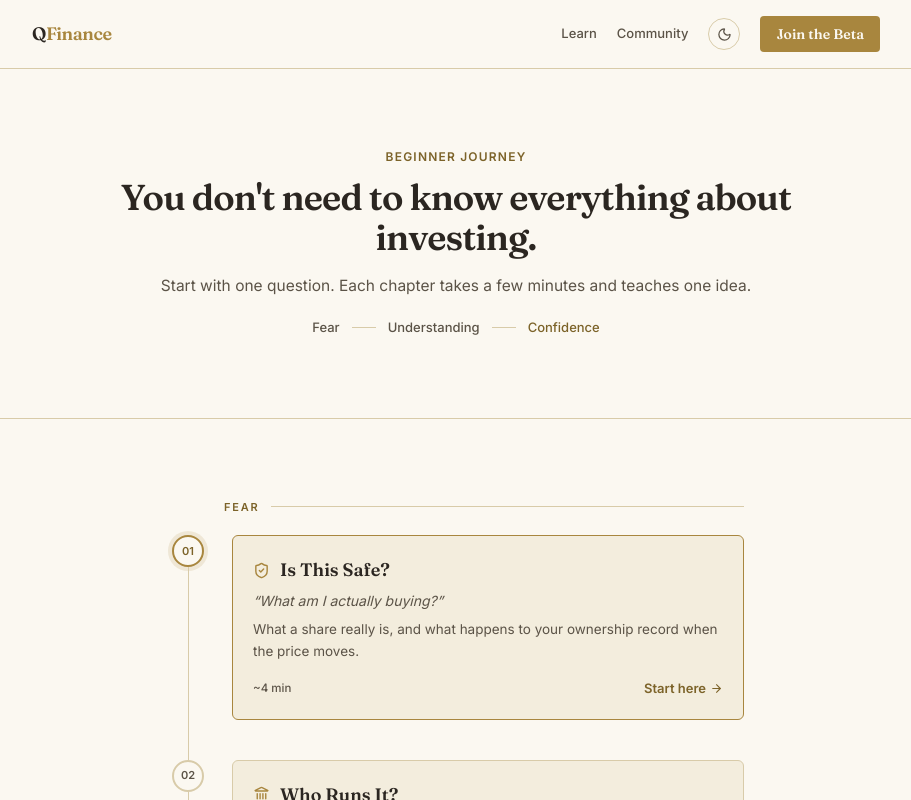
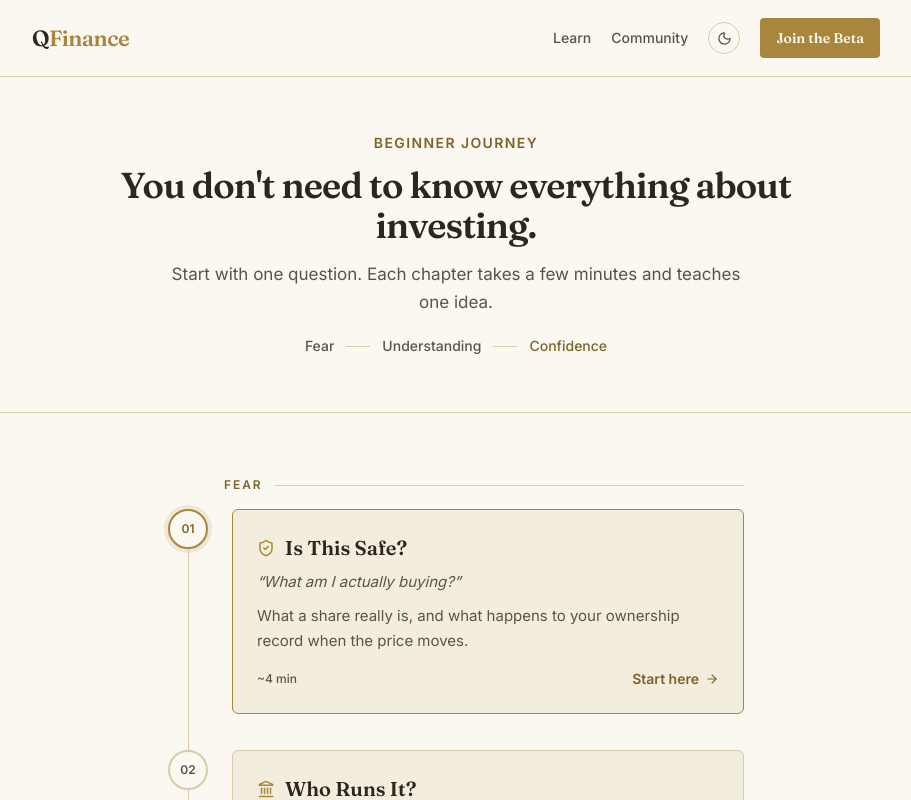
Before and after one commit to qcyberindia/qcyberindia, a Next.js app: page /qfinance/learn/beginner in a window 1280 px wide. Shown: the top 800 px of the page, without its empty margins (184-1095 px from the left). Built offline with nearby package versions, Linux system fonts and the light colour scheme; no server answers; a web font is replaced by a local one.

Commit message:
Refine QFinance V1 experience

```diff
--- a/app/qfinance/layout.tsx
+++ b/app/qfinance/layout.tsx
@@ -2,14 +2,10 @@ import type { Metadata } from "next";
 import { Fraunces, Inter } from "next/font/google";
 import { qfinanceConfig } from "@/lib/qfinance-config";
 
-// Independent type system from the rest of QCyberIndia (Red Hat family) —
-// QFinance's editorial aesthetic calls for a serif display face.
-// Scoped entirely to this route segment; nothing here touches app/globals.css.
-//
-// Typography roles (locked design decision): Fraunces for headings and
-// editorial statements, Inter for everything else — body, UI, numbers,
-// metadata, labels. QFinance uses no monospace font anywhere, in any
-// context, including chapter numbers and technical-looking labels.
+// Independent QFinance typography system.
+// Fraunces is used for editorial headings and statements.
+// Inter is used for body text, UI, numbers, metadata, and labels.
+// No monospace typography is used anywhere in QFinance.
 const fraunces = Fraunces({
   subsets: ["latin"],
   weight: ["300", "500", "600", "700"],
@@ -47,72 +43,113 @@ export const metadata: Metadata = {
   },
 };
 
-// Theme init: reads the saved preference (or system default) and applies it
-// to #qf-root's data-qf-theme attribute before the rest of the tree paints,
-// avoiding a flash of the wrong theme. Plain inline <script> (not next/script)
-// so it runs synchronously, in-order, as the parser reaches it — it's the
-// very first child of #qf-root, right after that element's open tag exists
-// in the DOM, so getElementById resolves immediately.
+// Apply the saved theme before the page paints to avoid a flash
+// of the wrong light/dark theme.
 const themeInitScript = `
 (function () {
   try {
     var root = document.getElementById('qf-root');
     if (!root) return;
+
     var saved = localStorage.getItem('qf-theme');
-    var theme = saved === 'light' || saved === 'dark'
-      ? saved
-      : (window.matchMedia('(prefers-color-scheme: dark)').matches ? 'dark' : 'light');
+
+    var theme =
+      saved === 'light' || saved === 'dark'
+        ? saved
+        : (
+            window.matchMedia('(prefers-color-scheme: dark)').matches
+              ? 'dark'
+              : 'light'
+          );
+
     root.setAttribute('data-qf-theme', theme);
   } catch (e) {}
 })();
 `;
 
-export default function QFinanceLayout({ children }: { children: React.ReactNode }) {
+export default function QFinanceLayout({
+  children,
+}: {
+  children: React.ReactNode;
+}) {
   return (
     <div
       id="qf-root"
       suppressHydrationWarning
-      className={`${fraunces.variable} ${inter.variable} qf-root min-h-screen bg-[var(--qf-cream-0)] font-body text-[var(--qf-ink)] antialiased transition-colors duration-300`}
+      className={`${fraunces.variable} ${inter.variable} qf-root min-h-screen bg-[var(--qf-cream-0)] font-body text-[var(--qf-ink)] text-[15px] leading-relaxed antialiased transition-colors duration-300`}
     >
-      <script suppressHydrationWarning dangerouslySetInnerHTML={{ __html: themeInitScript }} />
+      <script
+        suppressHydrationWarning
+        dangerouslySetInnerHTML={{ __html: themeInitScript }}
+      />
+
       <style>{`
-        .qf-font-display, .font-display { font-family: var(--qf-font-display), 'Fraunces', Georgia, serif; }
-        .qf-font-body, .font-body { font-family: var(--qf-font-body), 'Inter', sans-serif; }
+        .qf-font-display,
+        .font-display {
+          font-family:
+            var(--qf-font-display),
+            'Fraunces',
+            Georgia,
+            serif;
+        }
 
-        /* Light theme (default) — Section 34 reference values */
+        .qf-font-body,
+        .font-body {
+          font-family:
+            var(--qf-font-body),
+            'Inter',
+            sans-serif;
+        }
+
+        /* -------------------------------------------------------------
+           Light theme
+           ------------------------------------------------------------- */
         .qf-root {
           --qf-cream-0: #FBF8F1;
           --qf-cream-1: #F3EDDD;
           --qf-cream-2: #E9DFC6;
+
           --qf-brass: #A8863E;
           --qf-brass-dark: #7C6329;
+
           --qf-ink: #2B2621;
           --qf-ink-soft: #5B5347;
+
           --qf-line: #D8CBA9;
+
           --qf-up: #4B6C4A;
           --qf-down: #9C4B3F;
+
           --qf-fix: #3E6B52;
           --qf-fix-bg: #E7F0EA;
         }
 
-        /* Dark theme — warm editorial dark mode, not a trading-terminal
-           inversion (Section 35). Brass becomes a warmer, higher-contrast
-           accent; cream surfaces become layered warm-charcoal surfaces. */
+        /* -------------------------------------------------------------
+           Dark theme
+           Warm editorial dark mode rather than a trading-terminal
+           inversion.
+           ------------------------------------------------------------- */
         .qf-root[data-qf-theme="dark"] {
           --qf-cream-0: #171512;
           --qf-cream-1: #211E19;
           --qf-cream-2: #2A261F;
+
           --qf-brass: #C19A4B;
           --qf-brass-dark: #DDB86B;
+
           --qf-ink: #F3EDDD;
           --qf-ink-soft: #B9AF9D;
+
           --qf-line: #494237;
+
           --qf-up: #7FAE7C;
           --qf-down: #C97A6B;
+
           --qf-fix: #6FA98B;
           --qf-fix-bg: #23302A;
         }
       `}</style>
+
       {children}
     </div>
   );
--- a/app/qfinance/learn/beginner/page.tsx
+++ b/app/qfinance/learn/beginner/page.tsx
@@ -7,7 +7,8 @@ import { chapters } from "@/lib/qfinance-chapters";
 
 export const metadata: Metadata = {
   title: "Beginner Journey",
-  description: "You Don&apos;t need to know everything about investing. Start with one question.",
+  description:
+    "You don't need to know everything about investing. Start with one question.",
   alternates: { canonical: "/qfinance/learn/beginner" },
 };
 
@@ -16,30 +17,39 @@ export default function BeginnerJourneyMapPage() {
     <div>
       <QFinanceHeader />
 
-      <section className="border-b border-[var(--qf-line)] px-6 py-16 sm:py-20">
+      {/* Beginner Journey introduction */}
+      <section className="border-b border-[var(--qf-line)] px-6 py-12 sm:py-14">
         <div className="mx-auto max-w-2xl text-center">
           <Reveal>
-            <p className="text-xs font-semibold uppercase tracking-[0.1em] text-[var(--qf-brass-dark)]">
+            <p className="text-sm font-semibold uppercase tracking-[0.1em] text-[var(--qf-brass-dark)]">
               Beginner Journey
             </p>
+
             <h1 className="mt-3 font-display text-3xl font-semibold tracking-tight text-[var(--qf-ink)] sm:text-4xl">
               You don&apos;t need to know everything about investing.
             </h1>
-            <p className="mt-4 text-[15.5px] leading-relaxed text-[var(--qf-ink-soft)]">
-              Start with one question. Each chapter takes a few minutes and teaches one idea.
+
+            <p className="mx-auto mt-4 max-w-xl text-base leading-relaxed text-[var(--qf-ink-soft)] sm:text-[17px]">
+              Start with one question. Each chapter takes a few minutes and
+              teaches one idea.
             </p>
-            <p className="mt-5 flex items-center justify-center gap-3 text-[13px] font-medium text-[var(--qf-ink-soft)]">
+
+            <div
+              className="mt-5 flex items-center justify-center gap-3 text-sm font-medium text-[var(--qf-ink-soft)]"
+              aria-label="Journey from fear to understanding to confidence"
+            >
               <span>Fear</span>
               <ArrowLine />
               <span>Understanding</span>
               <ArrowLine />
               <span className="text-[var(--qf-brass-dark)]">Confidence</span>
-            </p>
+            </div>
           </Reveal>
         </div>
       </section>
 
-      <section className="px-6 py-14 sm:py-20">
+      {/* Journey timeline */}
+      <section className="px-6 py-12 sm:py-16">
         <div className="mx-auto max-w-xl">
           <Reveal>
             <JourneyTimeline chapters={chapters} />
@@ -53,5 +63,10 @@ export default function BeginnerJourneyMapPage() {
 }
 
 function ArrowLine() {
-  return <span aria-hidden className="h-px w-6 bg-[var(--qf-line)]" />;
+  return (
+    <span
+      aria-hidden="true"
+      className="h-px w-6 bg-[var(--qf-line)]"
+    />
+  );
 }
--- a/components/qfinance/QFinanceHeader.tsx
+++ b/components/qfinance/QFinanceHeader.tsx
@@ -4,27 +4,35 @@ import ThemeToggle from "./ThemeToggle";
 export default function QFinanceHeader() {
   return (
     <header className="sticky top-0 z-20 border-b border-[var(--qf-line)] bg-[var(--qf-cream-0)]/95 backdrop-blur">
-      <nav className="mx-auto flex max-w-4xl items-center justify-between px-6 py-4">
-        <Link href="/qfinance" className="font-display text-lg font-semibold tracking-tight text-[var(--qf-ink)]">
+      <nav className="mx-auto flex max-w-4xl items-center justify-between px-6 py-4 sm:py-[18px]">
+        <Link
+          href="/qfinance"
+          className="font-display text-xl font-semibold tracking-tight text-[var(--qf-ink)] sm:text-[22px]"
+          aria-label="QFinance home"
+        >
           Q<em className="not-italic text-[var(--qf-brass)]">Finance</em>
         </Link>
-        <div className="flex items-center gap-5">
+
+        <div className="flex items-center gap-4 sm:gap-5">
           <Link
             href="/qfinance/learn/beginner"
-            className="hidden text-[13px] font-medium text-[var(--qf-ink-soft)] transition-colors hover:text-[var(--qf-brass-dark)] sm:inline"
+            className="hidden text-sm font-medium text-[var(--qf-ink-soft)] transition-colors hover:text-[var(--qf-brass-dark)] sm:inline"
           >
             Learn
           </Link>
+
           <Link
             href="/qfinance/community"
-            className="hidden text-[13px] font-medium text-[var(--qf-ink-soft)] transition-colors hover:text-[var(--qf-brass-dark)] sm:inline"
+            className="hidden text-sm font-medium text-[var(--qf-ink-soft)] transition-colors hover:text-[var(--qf-brass-dark)] sm:inline"
           >
             Community
           </Link>
+
           <ThemeToggle />
+
           <Link
             href="/qfinance/beta"
-            className="rounded-sm bg-[var(--qf-brass)] px-4 py-2 font-display text-sm font-semibold text-[var(--qf-cream-0)] transition-opacity hover:opacity-90"
+            className="rounded-sm bg-[var(--qf-brass)] px-4 py-2.5 font-display text-sm font-semibold text-[var(--qf-cream-0)] transition-opacity hover:opacity-90"
           >
             Join the Beta
           </Link>
--- a/components/qfinance/learning/JourneyTimeline.tsx
+++ b/components/qfinance/learning/JourneyTimeline.tsx
@@ -2,9 +2,24 @@
 
 import { useSyncExternalStore } from "react";
 import Link from "next/link";
-import { ArrowRight, Check, ShieldCheck, Landmark, Wallet, Receipt, Lock, PieChart, FlaskConical, Compass } from "lucide-react";
+import {
+  ArrowRight,
+  Check,
+  ShieldCheck,
+  Landmark,
+  Wallet,
+  Receipt,
+  Lock,
+  PieChart,
+  FlaskConical,
+  Compass,
+} from "lucide-react";
 import type { Chapter } from "@/lib/qfinance-chapters";
-import { getVisitedSlugs, getServerVisitedSlugs, subscribeToProgress } from "@/lib/qfinance-progress";
+import {
+  getVisitedSlugs,
+  getServerVisitedSlugs,
+  subscribeToProgress,
+} from "@/lib/qfinance-progress";
 
 const ICONS: Record<string, typeof ShieldCheck> = {
   safety: ShieldCheck,
@@ -17,13 +32,8 @@ const ICONS: Record<string, typeof ShieldCheck> = {
   "next-step": Compass,
 };
 
-// Phase grouping for the Fear → Understanding → Confidence arc (Section 10).
-// Keyed by chapter array index (0-based) — the label renders as a divider
-// immediately above that chapter. Note: the source brief's Section 6
-// diagram implied a 1–4 / 5–8 split, while its own Section 10 explicitly
-// specified 1–2 / 3–6 / 7–8. Those two groupings conflict; this uses the
-// more specific Section 10 mapping rather than silently picking one without
-// flagging the discrepancy (recorded in qfinance.md).
+// Phase grouping for the Fear → Understanding → Confidence arc.
+// Keyed by chapter array index (0-based).
 const PHASE_LABELS: Record<number, string> = {
   0: "Fear",
   2: "Understanding",
@@ -31,94 +41,157 @@ const PHASE_LABELS: Record<number, string> = {
 };
 
 /**
- * Vertical timeline presentation of the Beginner Journey (Phase 3 redesign —
- * replaces the chapter-card grid). Plain CSS connector (a thin line between
- * dots), no SVG path animation, no scroll-triggered motion beyond the
- * existing Reveal fade already used across QFinance.
+ * Vertical timeline presentation of the Beginner Journey.
+ *
+ * The timeline intentionally remains a simple connected journey rather
+ * than a conventional card grid. Progress is local-only and never gates
+ * access to any chapter.
  */
-export default function JourneyTimeline({ chapters }: { chapters: Chapter[] }) {
-  // useSyncExternalStore, not useState+useEffect: localStorage-derived
-  // progress is externally-owned state, and this is React's sanctioned way
-  // to read it — correctly reconciles the SSR snapshot (always empty, since
-  // the server can't see localStorage) against the real client value right
-  // after hydration, without a set-state-in-effect and without a hydration
-  // mismatch warning.
-  const visited = useSyncExternalStore(subscribeToProgress, getVisitedSlugs, getServerVisitedSlugs);
+export default function JourneyTimeline({
+  chapters,
+}: {
+  chapters: Chapter[];
+}) {
+  const visited = useSyncExternalStore(
+    subscribeToProgress,
+    getVisitedSlugs,
+    getServerVisitedSlugs,
+  );
 
-  // "Current" = first not-yet-visited chapter, so the journey has a single
-  // clear next step. Falls back to the first chapter if none visited yet.
-  const currentSlug = chapters.find((c) => !visited.includes(c.slug))?.slug ?? chapters[0].slug;
+  // Current = first chapter the learner has not yet visited.
+  // If everything has been visited, return to the first chapter.
+  const currentSlug =
+    chapters.find((chapter) => !visited.includes(chapter.slug))?.slug ??
+    chapters[0]?.slug;
 
   return (
     <div>
       {chapters.map((chapter, i) => {
         const isLast = i === chapters.length - 1;
         const isVisited = visited.includes(chapter.slug);
-        const isCurrent = !isVisited && chapter.slug === currentSlug;
+        const isCurrent =
+          !isVisited && chapter.slug === currentSlug;
         const Icon = ICONS[chapter.slug] ?? ShieldCheck;
 
         return (
           <div key={chapter.id}>
+            {/* Phase divider */}
             {PHASE_LABELS[i] && (
-              <div className={`flex items-center gap-3 pl-12 sm:pl-14 ${i === 0 ? "pb-5" : "pb-5 pt-1"}`}>
-                <span className="text-[11px] font-semibold uppercase tracking-[0.16em] text-[var(--qf-brass-dark)]">
+              <div
+                className={`flex items-center gap-3 pl-12 sm:pl-14 ${
+                  i === 0 ? "pb-4" : "pb-4 pt-1"
+                }`}
+              >
+                <span className="text-xs font-semibold uppercase tracking-[0.16em] text-[var(--qf-brass-dark)]">
                   {PHASE_LABELS[i]}
                 </span>
-                <span className="h-px flex-1 bg-[var(--qf-line)]" aria-hidden />
+
+                <span
+                  className="h-px flex-1 bg-[var(--qf-line)]"
+                  aria-hidden="true"
+                />
               </div>
             )}
+
             <div className="flex gap-4 sm:gap-6">
               {/* Connector column */}
               <div className="flex w-8 shrink-0 flex-col items-center sm:w-10">
                 <div
-                className={`flex h-8 w-8 shrink-0 items-center justify-center rounded-full border-2 text-[11px] font-semibold ${
+                  className={`flex h-9 w-9 shrink-0 items-center justify-center rounded-full border-2 text-xs font-semibold sm:h-10 sm:w-10 ${
                     isVisited
                       ? "border-[var(--qf-brass)] bg-[var(--qf-brass)] text-[var(--qf-cream-0)]"
                       : isCurrent
                         ? "border-[var(--qf-brass)] bg-[var(--qf-cream-0)] text-[var(--qf-brass-dark)] ring-4 ring-[var(--qf-brass)]/15"
                         : "border-[var(--qf-line)] bg-[var(--qf-cream-0)] text-[var(--qf-ink-soft)]"
                   }`}
+                  aria-label={
+                    isVisited
+                      ? `Chapter ${chapter.number} completed`
+                      : `Chapter ${chapter.number}`
+                  }
                 >
-                {isVisited ? <Check size={14} /> : chapter.number}
+                  {isVisited ? (
+                    <Check size={15} strokeWidth={2.5} />
+                  ) : (
+                    chapter.number
+                  )}
                 </div>
+
                 {!isLast && (
                   <div
-                  className={`w-px flex-1 ${isVisited ? "bg-[var(--qf-brass)]" : "bg-[var(--qf-line)]"}`}
-                  aria-hidden
+                    className={`w-px flex-1 ${
+                      isVisited
+                        ? "bg-[var(--qf-brass)]"
+                        : "bg-[var(--qf-line)]"
+                    }`}
+                    aria-hidden="true"
                   />
                 )}
               </div>
 
-            {/* Content */}
-            <div className={`flex-1 ${isLast ? "pb-0" : "pb-10"}`}>
+              {/* Chapter content */}
+              <div
+                className={`flex-1 ${
+                  isLast ? "pb-0" : "pb-8 sm:pb-9"
+                }`}
+              >
                 <Link
                   href={`/qfinance/learn/beginner/${chapter.slug}`}
-                className={`group block rounded-md border p-5 transition-colors ${
+                  className={`group block rounded-md border p-5 sm:p-6 transition-colors ${
                     isCurrent
                       ? "border-[var(--qf-brass)] bg-[var(--qf-cream-1)]"
                       : "border-[var(--qf-line)] bg-[var(--qf-cream-1)] hover:border-[var(--qf-brass)]"
                   }`}
                 >
+                  {/* Chapter heading */}
                   <div className="flex items-start justify-between gap-3">
-                  <div className="flex items-center gap-2.5">
-                    <Icon size={17} className="text-[var(--qf-brass)]" />
-                    <h3 className="font-display text-lg font-semibold text-[var(--qf-ink)]">{chapter.title}</h3>
+                    <div className="flex min-w-0 items-center gap-2.5">
+                      <Icon
+                        size={18}
+                        className="shrink-0 text-[var(--qf-brass)]"
+                        aria-hidden="true"
+                      />
+
+                      <h3 className="font-display text-lg font-semibold leading-snug text-[var(--qf-ink)] sm:text-xl">
+                        {chapter.title}
+                      </h3>
                     </div>
+
                     {!chapter.ready && (
-                    <span className="shrink-0 rounded-full border border-[var(--qf-line)] px-2 py-0.5 text-[10px] font-semibold uppercase tracking-[0.06em] text-[var(--qf-ink-soft)]">
+                      <span className="shrink-0 rounded-full border border-[var(--qf-line)] px-2.5 py-1 text-[11px] font-semibold uppercase tracking-[0.06em] text-[var(--qf-ink-soft)]">
                         Soon
                       </span>
                     )}
                   </div>
-                <p className="mt-1.5 text-[14px] italic text-[var(--qf-ink-soft)]">&ldquo;{chapter.question}&rdquo;</p>
-                <p className="mt-2 text-[13.5px] leading-relaxed text-[var(--qf-ink-soft)]">{chapter.description}</p>
-                <div className="mt-4 flex items-center justify-between">
-                  <span className="text-[11.5px] font-medium text-[var(--qf-ink-soft)]">
+
+                  {/* Chapter question */}
+                  <p className="mt-2 text-[15px] italic leading-relaxed text-[var(--qf-ink-soft)]">
+                    &ldquo;{chapter.question}&rdquo;
+                  </p>
+
+                  {/* Chapter description */}
+                  <p className="mt-2.5 text-[14.5px] leading-relaxed text-[var(--qf-ink-soft)] sm:text-[15px]">
+                    {chapter.description}
+                  </p>
+
+                  {/* Chapter metadata / CTA */}
+                  <div className="mt-4 flex items-center justify-between gap-4">
+                    <span className="text-xs font-medium text-[var(--qf-ink-soft)]">
                       ~{chapter.estMinutes} min
                     </span>
-                  <span className="inline-flex items-center gap-1 text-[13px] font-semibold text-[var(--qf-brass-dark)]">
-                    {isVisited ? "Revisit" : isCurrent ? "Start here" : "Continue"}
-                    <ArrowRight size={13} className="transition-transform group-hover:translate-x-0.5" />
+
+                    <span className="inline-flex items-center gap-1.5 text-sm font-semibold text-[var(--qf-brass-dark)]">
+                      {isVisited
+                        ? "Revisit"
+                        : isCurrent
+                          ? "Start here"
+                          : "Continue"}
+
+                      <ArrowRight
+                        size={14}
+                        className="transition-transform group-hover:translate-x-0.5"
+                        aria-hidden="true"
+                      />
                     </span>
                   </div>
                 </Link>
--- a/lib/qfinance-config.ts
+++ b/lib/qfinance-config.ts
@@ -1,11 +1,16 @@
 // QFinance-specific config, kept separate from lib/site-config.ts so Qbids
-// and the rest of QCyberIndia are never touched by QFinance changes.
+// and the rest of QCyberIndia are never touched.
 import { siteConfig } from "@/lib/site-config";
 
 export const qfinanceConfig = {
   name: "QFinance",
   path: "/qfinance",
   domain: siteConfig.domain,
+  appUrl:
+    process.env.QFINANCE_APP_URL ??
+    (process.env.NODE_ENV === "production"
+      ? `https://${siteConfig.domain}`
+      : "http://localhost:3000"),
   tagline: "Understand first. Invest second.",
   description:
     "QFinance helps first-time Indian investors understand how investing actually works — one clear idea at a time — before they put in a rupee.",
```
Also changed, not shown: app/api/qfinance/community/auth/request/route.ts (+79 -23 lines), 1 other file (tests, documents, lock files or other folders). Lines whose indentation alone changed are shown as unchanged.
